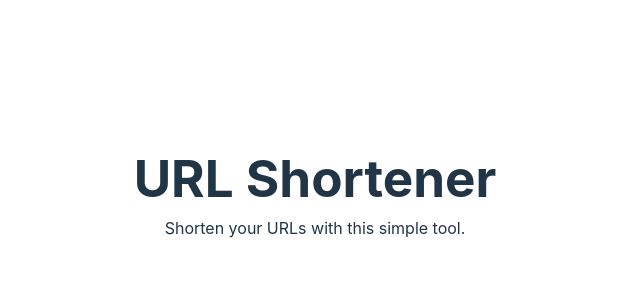
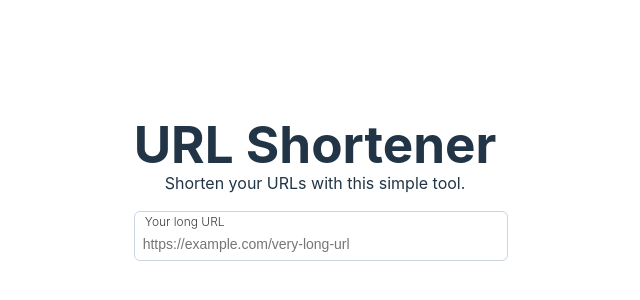
Before and after one commit to kheynerz/url-shortener, a React (Vite) app: page / in a window 1280 px wide. Shown: the part 210-510 px from the top of the page, without its empty margins (325-965 px from the left). Built offline with nearby package versions, Linux system fonts and the light colour scheme.

Commit message:
Create 'Input' component

```diff
--- a/src/App.css
+++ b/src/App.css
@@ -3,4 +3,7 @@
   margin: 0 auto;
   padding: 2rem;
   text-align: center;
+  display: flex;
+  flex-direction: column;
+  gap: 16px;
 }
--- a/src/App.tsx
+++ b/src/App.tsx
@@ -1,10 +1,14 @@
 import './App.css'
 import Header from 'src/components/Header'
+import UrlShortener from './components/UrlShortener'
 
 const App = () => {
   return (
     <>
       <Header/>
+      <main>
+        <UrlShortener/>
+      </main>
     </>
   )
 }
--- /dev/null
+++ b/src/components/Input/Input.tsx
@@ -0,0 +1,27 @@
+import { ChangeEvent, Dispatch, InputHTMLAttributes, SetStateAction } from "react"
+
+import 'src/components/Input/input.css'
+
+interface InputProps extends InputHTMLAttributes<HTMLInputElement> {
+  label : string
+  onValueChange?: Dispatch<SetStateAction<string>>
+}
+
+const Input = ({label, onValueChange, ...rest} : InputProps) => {
+
+  const handleChange = (e: ChangeEvent<HTMLInputElement>) => {
+    const newValue = e.target.value
+    onValueChange?.(newValue)
+  }
+
+  return (
+    <div className="input-container">
+      <input {...rest} onChange={handleChange}/>
+      <label className="input-label">
+        {label}
+      </label>
+    </div>
+  )
+}
+
+export default Input
--- /dev/null
+++ b/src/components/Input/index.ts
@@ -0,0 +1 @@
+export { default as Input } from './Input';
--- /dev/null
+++ b/src/components/Input/input.css
@@ -0,0 +1,34 @@
+input {
+    background-color: #fff;
+    padding-left: 0.5rem;
+    padding-bottom: 0.5rem;
+    padding-top: 1.5rem;
+    width: 100%;
+    font-size: 0.875rem;
+    color: #1a202c;
+    border-radius: 0.375rem;
+    border: 1px solid #d2d6dc;
+    outline: none;
+    box-shadow: 0 0 0 2px rgba(59, 130, 246, 0);
+    border-color: #cbd5e0;
+}
+
+input:focus {
+    border-color: #2563eb;
+}
+
+.input-container {
+    position: relative;
+}
+
+.input-label {
+    position: absolute;
+    font-size: 0.75rem;
+    font-weight: 300;
+    color: #3b3c3e;
+    pointer-events: none;
+    top: 0.15rem;
+    left: 0.7rem;
+    z-index: 0;
+    background: rgb(255, 255, 255, 0);
+  }
--- /dev/null
+++ b/src/components/UrlShortener.tsx
@@ -0,0 +1,12 @@
+import { Input } from "./Input"
+
+const UrlShortener = () => {
+    return (
+      <Input
+        label="Your long URL"
+        placeholder="https://example.com/very-long-url"
+      />
+    );
+}
+
+export default UrlShortener
--- a/src/index.css
+++ b/src/index.css
@@ -32,7 +32,7 @@ body {
 
 h1 {
   font-size: 3.2em;
-  line-height: 1.5;
+  line-height: 1;
 }
 
 h1,h2,h3,p {
```
